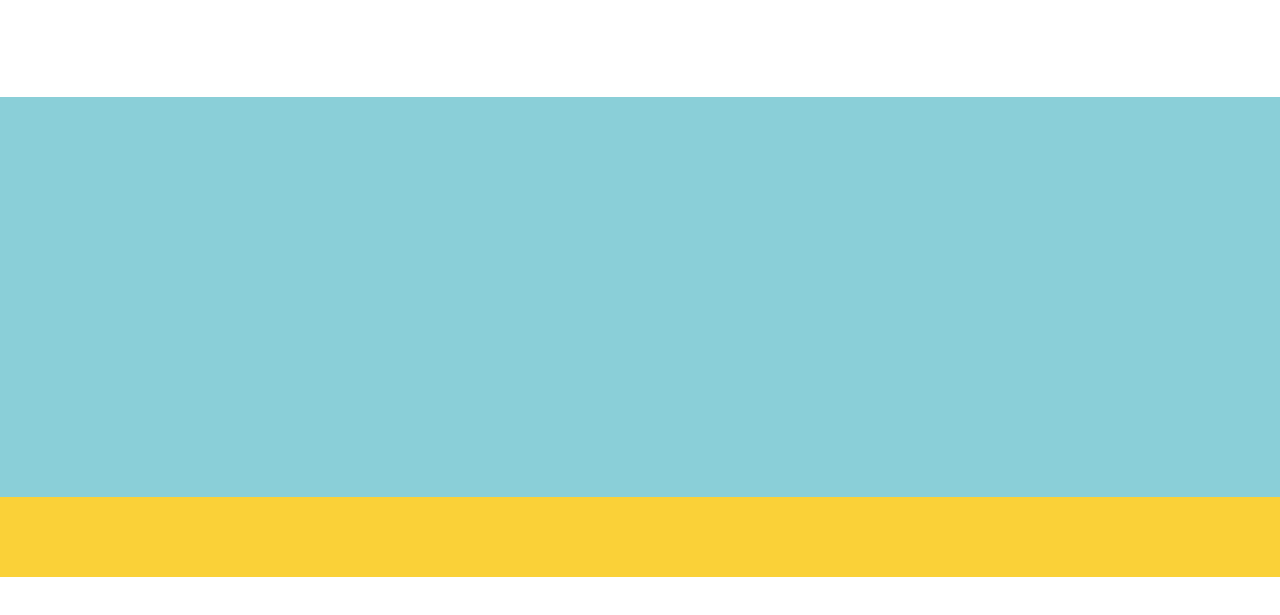
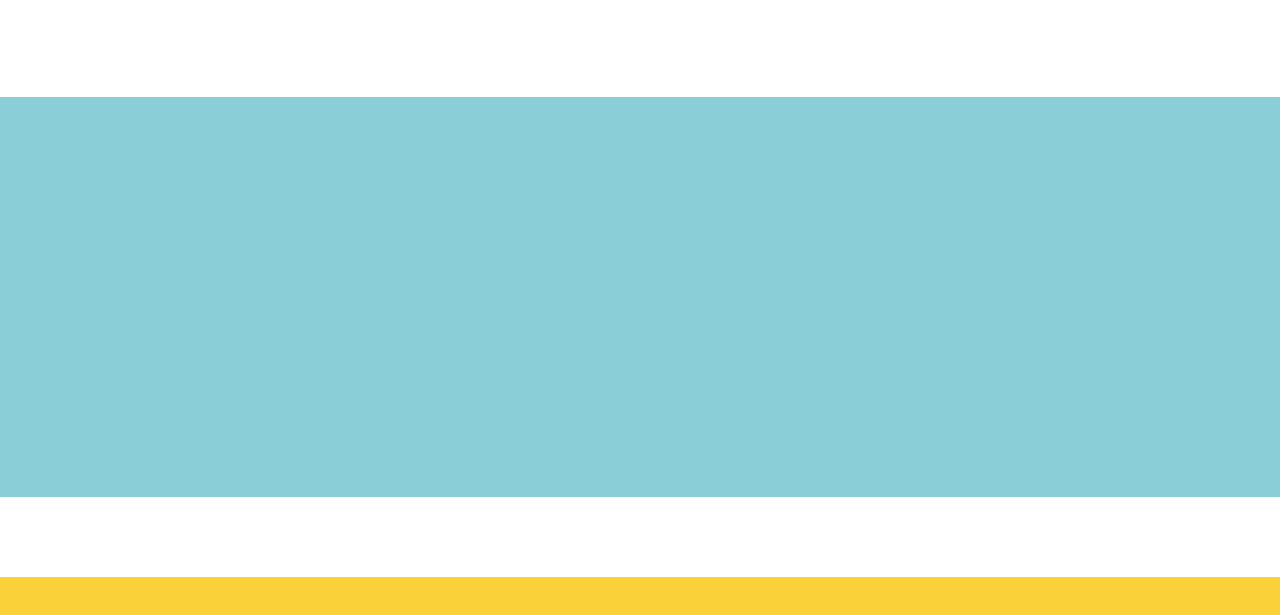
Before and after one commit to inter-mind/web-page, a plain HTML site: page index.html in a window 1280 px wide. Shown: the part 879-1494 px from the top of the page. Before the commit the page ends 1456 px from the top, so only its background shows below. Drawn offline with Linux system fonts and the light colour scheme.

Commit message:
Erased part of the useless code

```diff
--- a/index.html
+++ b/index.html
@@ -15,7 +15,7 @@
             <a href="#">Redes Sociais</a>
         </nav>
     </header>
-    <div class="pseudo-element"></div>
+
     <main>
         <div class="slogan">
             <div class="content">
--- a/styles.css
+++ b/styles.css
@@ -120,11 +120,13 @@ p {
 }
 
 .team {
-
+    width: 100vw;
+    height: 10vh;
+    background-color: var(--white);
 }
 
 footer {
     width: 100vw;
-    height: 10vh;
+    height: 400px;
     background-color: var(--yellow);
 }
```
